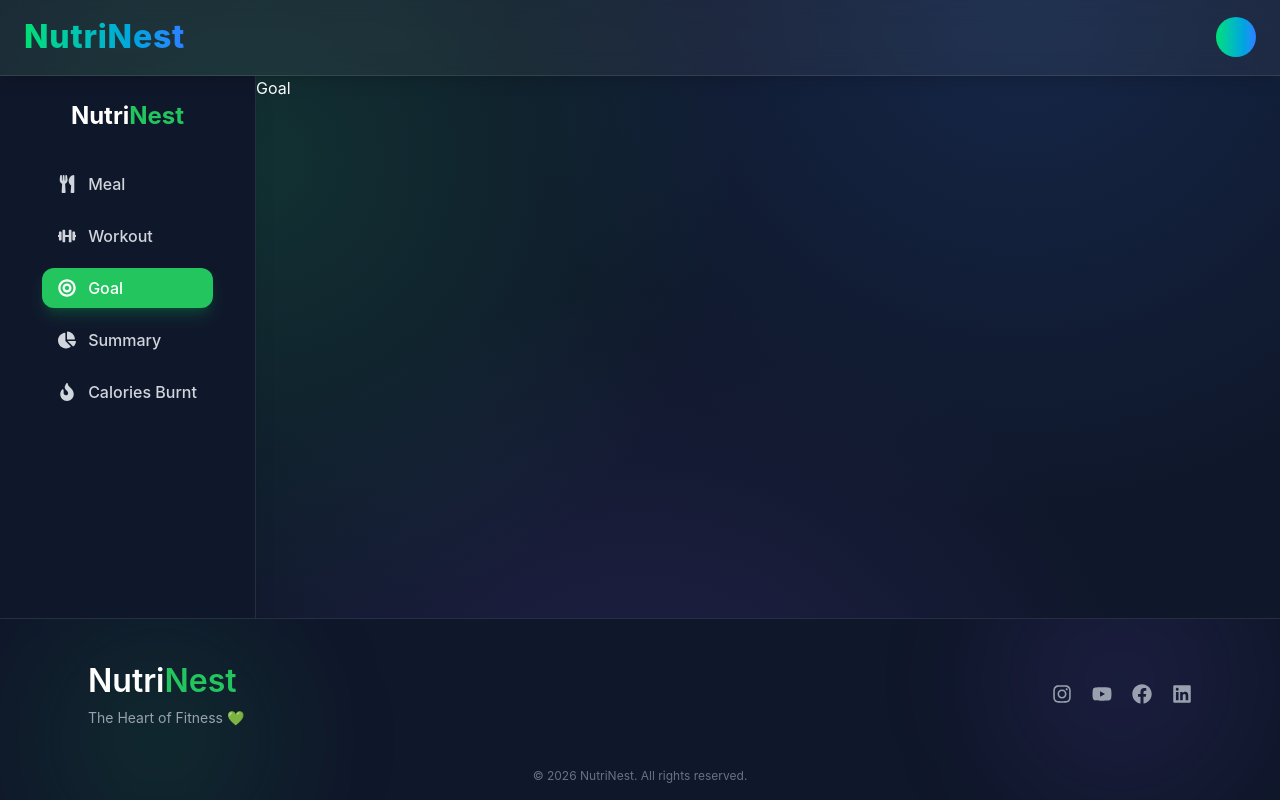
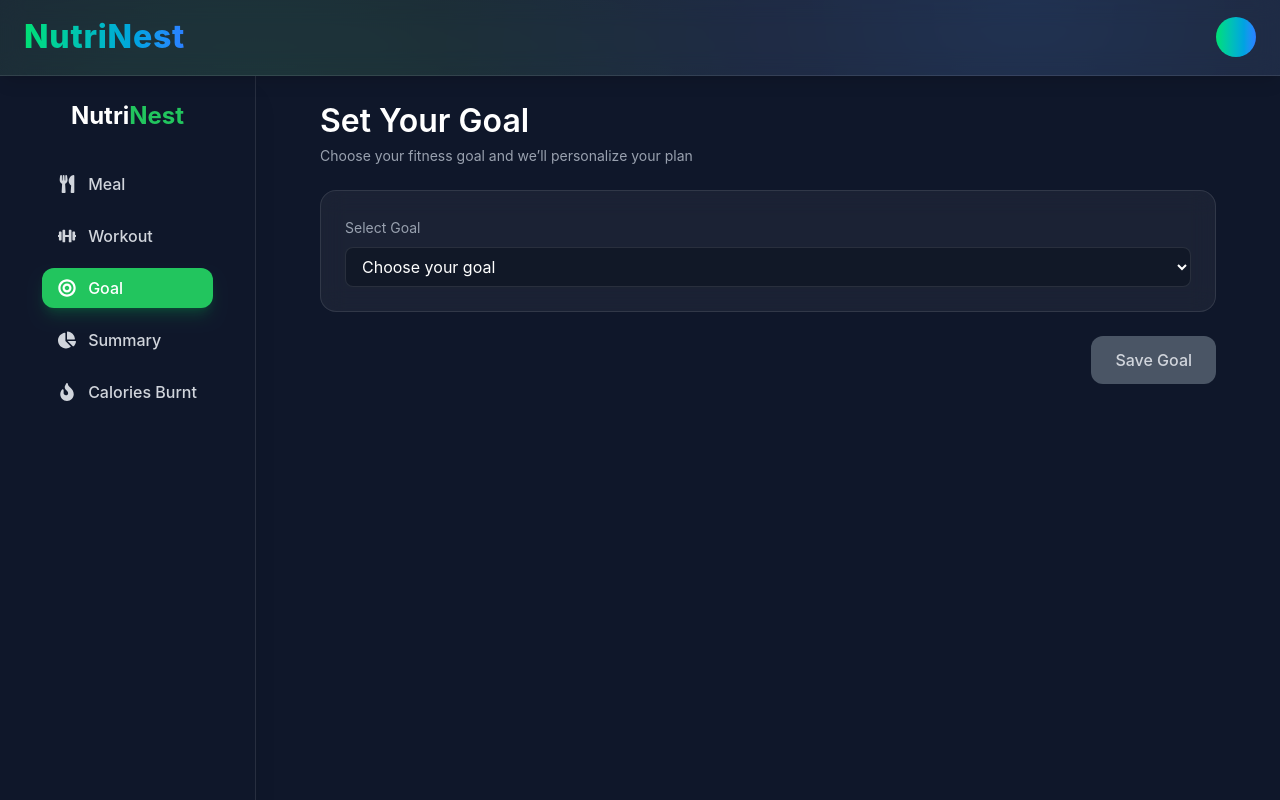
Before and after one commit to SuyashChavanOfficial/NutriNest, a React (Vite) app in the folder Frontend/: page /goal in a window 1280 px wide. Shown: the top 800 px of the page. Built offline with nearby package versions, Linux system fonts and the light colour scheme; sample sign-in values are in the browser's storage.

Commit message:
feat: add structure for goal page - add basic structure - fix profile gender not available error

```diff
--- a/Frontend/src/pages/Goal.jsx
+++ b/Frontend/src/pages/Goal.jsx
@@ -1,7 +1,109 @@
-import React from 'react'
+import { useState } from "react";
+import api from "../api/api";
 
 export const Goal = () => {
+  const [goal, setGoal] = useState("");
+  const [loading, setLoading] = useState(false);
+  const [goalData, setGoalData] = useState(null);
+  const [error, setError] = useState("");
+
+  const handleSaveGoal = async () => {
+    try {
+      setLoading(true);
+      setError("");
+
+      const response = await api.post("/goals", {
+        goal_type: goal,
+      });
+
+      setGoalData(response.data);
+    } catch (err) {
+      const res = err.response?.data;
+
+      if (res?.error) {
+        setError(res.error);
+      } else {
+        setError("Something went wrong");
+      }
+    } finally {
+      setLoading(false);
+    }
+  };
+
   return (
-    <div>Goal</div>
-  )
-}
+    <div className="min-h-screen bg-[#0F172A] p-6 w-full">
+      <div className="max-w-4xl mx-auto space-y-6">
+        {/* Heading */}
+        <div>
+          <h1 className="text-2xl font-semibold text-white">Set Your Goal</h1>
+          <p className="text-gray-400 text-sm mt-1">
+            Choose your fitness goal and we’ll personalize your plan
+          </p>
+        </div>
+
+        {/* Dropdown */}
+        <div className="bg-white/5 backdrop-blur-md border border-white/10 rounded-2xl p-6">
+          <label className="text-sm text-gray-400">Select Goal</label>
+
+          <select
+            value={goal}
+            onChange={(e) => setGoal(e.target.value)}
+            className="w-full mt-2 px-3 py-2 rounded-lg bg-[#111827] border border-white/10 text-white focus:outline-none focus:ring-2 focus:ring-[#22C55E]"
+          >
+            <option value="">Choose your goal</option>
+            <option value="fat_loss">Fat Loss</option>
+            <option value="weight_gain">Weight Gain</option>
+            <option value="muscle_building">Muscle Building</option>
+          </select>
+        </div>
+
+        {/* Error Message */}
+        {error && (
+          <div className="bg-red-500/10 border border-red-500 text-red-400 p-4 rounded-xl">
+            {error}
+          </div>
+        )}
+
+        {/* Goal Response from Backend */}
+        {goalData && (
+          <div className="bg-white/5 backdrop-blur-md border border-white/10 rounded-2xl p-6">
+            <h2 className="text-white font-medium mb-4">
+              Your Personalized Target
+            </h2>
+
+            <div className="grid grid-cols-2 md:grid-cols-4 gap-4">
+              <div className="bg-[#111827] border border-white/10 rounded-xl p-4 text-center">
+                <p className="text-gray-400 text-xs">Calories</p>
+                <p className="text-[#22C55E] font-semibold mt-1">
+                  {goalData.goal_calorie} kcal/day
+                </p>
+              </div>
+
+              <div className="bg-[#111827] border border-white/10 rounded-xl p-4 text-center">
+                <p className="text-gray-400 text-xs">Goal Type</p>
+                <p className="text-white font-semibold mt-1 capitalize">
+                  {goalData.goal_type.replace("_", " ")}
+                </p>
+              </div>
+            </div>
+          </div>
+        )}
+
+        {/* Button */}
+        <div className="flex justify-end">
+          <button
+            onClick={handleSaveGoal}
+            disabled={!goal || loading}
+            className={`px-6 py-3 rounded-xl font-medium transition ${
+              goal && !loading
+                ? "bg-[#22C55E] hover:bg-[#16A34A] text-white"
+                : "bg-gray-600 text-gray-300 cursor-not-allowed"
+            }`}
+          >
+            {loading ? "Saving..." : "Save Goal"}
+          </button>
+        </div>
+      </div>
+    </div>
+  );
+};
--- a/Frontend/src/pages/Profile.jsx
+++ b/Frontend/src/pages/Profile.jsx
@@ -79,7 +79,7 @@ export const Profile = () => {
                 <div className="bg-white/5 border border-white/10 rounded-xl p-4">
                   <p className="text-gray-400">Gender</p>
                   <p className="text-white font-medium">
-                    {user?.gender.toUpperCase() || "N/A"}
+                    {user?.gender?.toUpperCase() || "N/A"}
                   </p>
                 </div>
 
```
